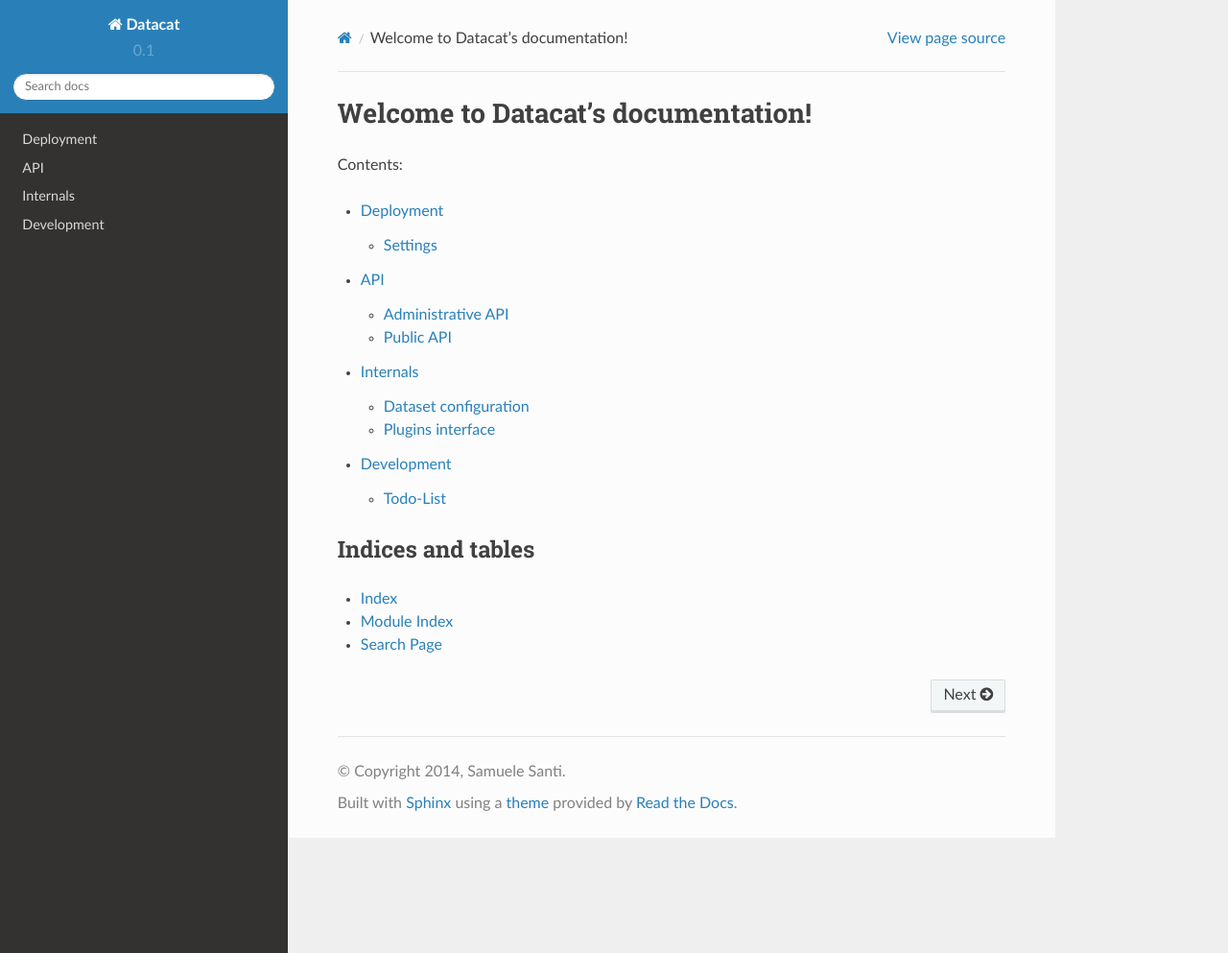
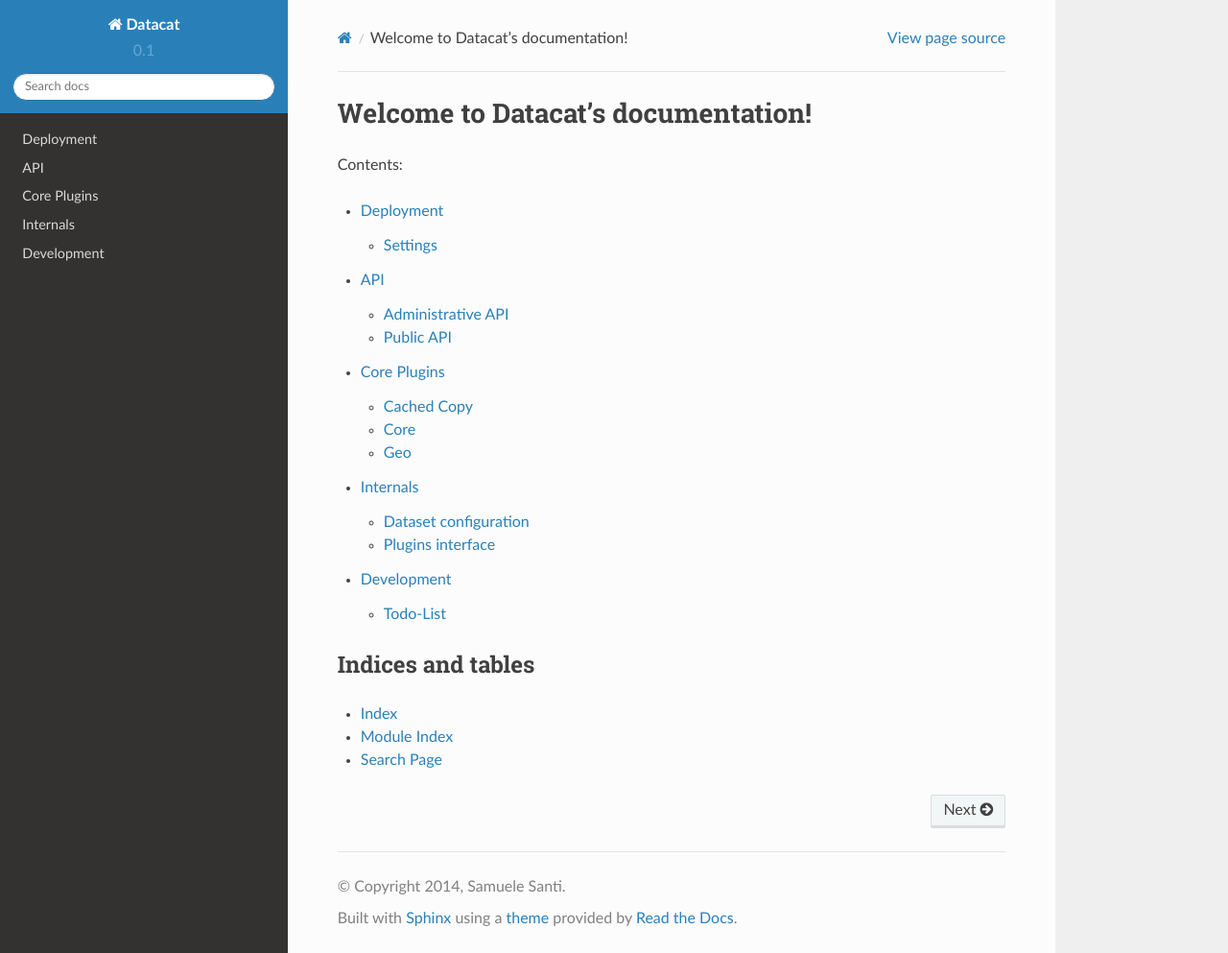
Before and after one commit to rshk-archive/datacat-poc-140825, a Sphinx documentation site: the page built from docs/source/index.rst, in a window 1280 px wide and 993 px high. Shown: the whole window at 96% size. Built offline with Sphinx 7.4.7 and the Read the Docs theme 2.0.0, drawn with Linux system fonts in a browser that asks for light colours.

Commit message:
Some initial documentation for core plugins

```diff
--- a/docs/source/index.rst
+++ b/docs/source/index.rst
@@ -13,6 +13,7 @@
 
     deploy/index
     api/index
+    plugins/index
     internals/index
     development/index
 
--- /dev/null
+++ b/docs/source/plugins/cachedcopy.rst
@@ -0,0 +1,4 @@
+Cached Copy
+###########
+
+Plugin to periodically download a copy of external resources.
--- /dev/null
+++ b/docs/source/plugins/core.rst
@@ -0,0 +1,4 @@
+Core
+####
+
+Plugin providing the core functionality (standard metadata, ...).
--- /dev/null
+++ b/docs/source/plugins/geo.rst
@@ -0,0 +1,4 @@
+Geo
+###
+
+Plugin offering functionality for treating geographical data.
--- /dev/null
+++ b/docs/source/plugins/index.rst
@@ -0,0 +1,11 @@
+Core Plugins
+############
+
+
+Contents:
+
+.. toctree::
+    :maxdepth: 2
+    :glob:
+
+    *
```
